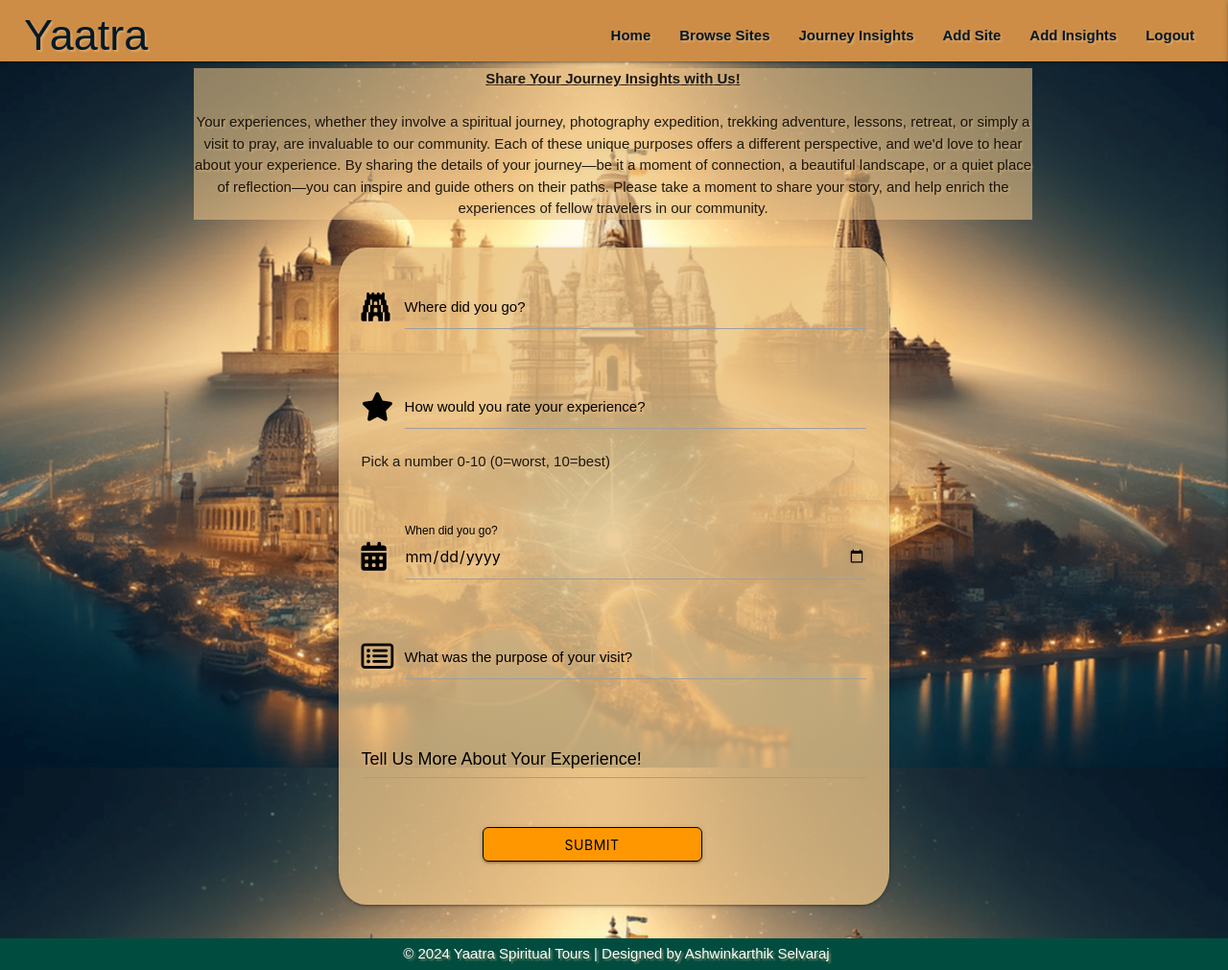
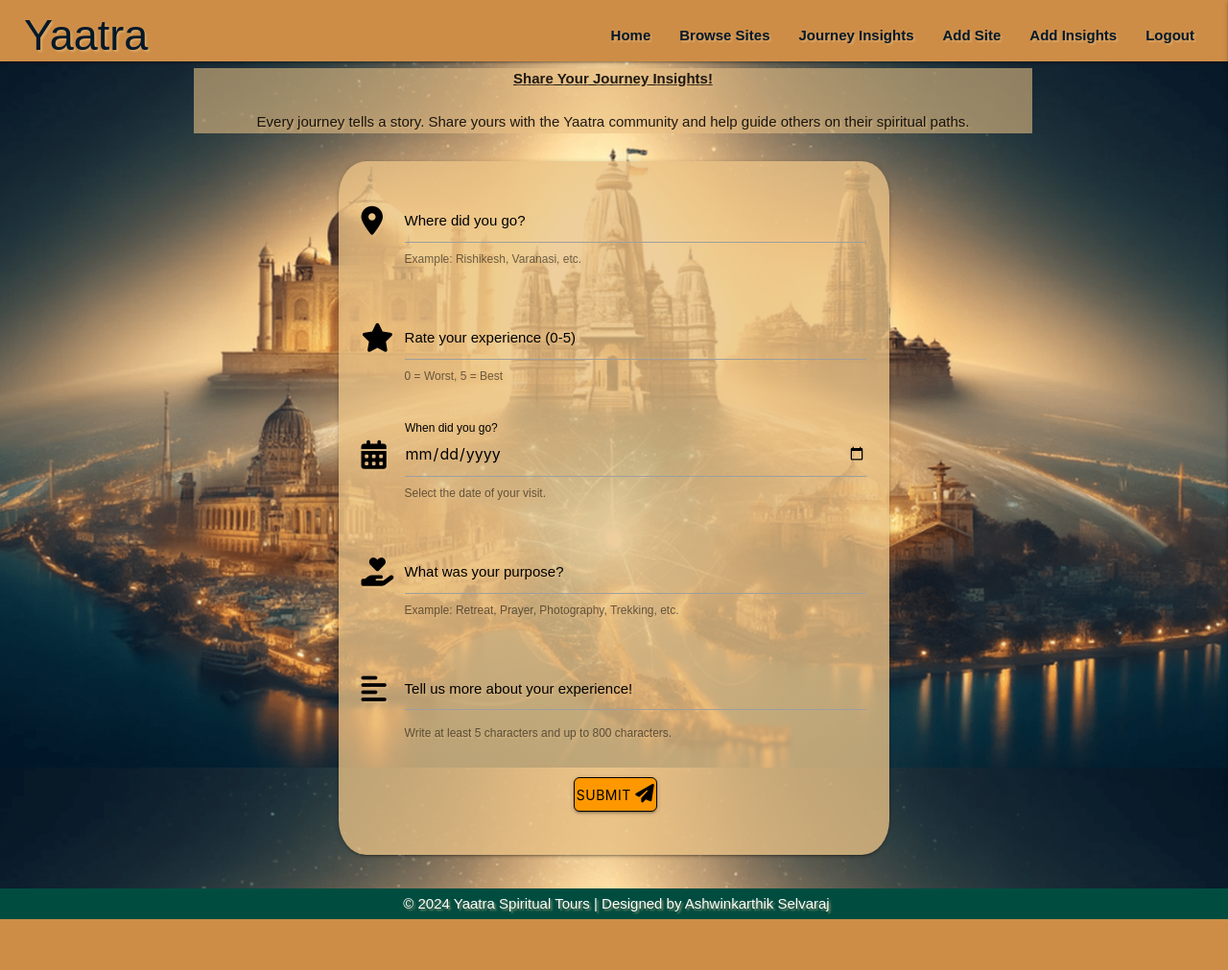
Before and after one commit to ashwinsel/Milestone-Project-3-Yatra, a Flask app: page /add_insights in a window 1280 px wide. Shown: the whole page at 96% size. After the commit the page ends 958 px from the top, so only its background shows below. Run offline with Flask 3, Linux system fonts and the light colour scheme; the visitor is signed in with stand-in values (Sample User, id 1); some libraries are stand-ins or nearby versions; some web fonts are replaced.

Commit message:
Improved Header, Input Fields, and Styling Consistency
### Header
- Simplified the banner text to ensure clarity while maintaining a welcoming tone.

### Input Fields
- Added helper texts () to provide users with better guidance on input expectations.
- Optimized validation patterns to allow for more flexibility while maintaining accuracy.

### Styling
- Aligned button styling with other templates for a unified look and feel.
- Incorporated icons into input fields for improved visual appeal and consistency across the application.

### Consistency
- Standardized the use of helper-text for field descriptions, ensuring uniformity in user guidance.
- Updated field labels to be descriptive yet concise for better user comprehension.

```diff
--- a/templates/add_insights.html
+++ b/templates/add_insights.html
@@ -5,8 +5,8 @@
     <div class="row">
         <div class="col s12">
             <p class="banner center-align">
-                <b style="text-decoration: underline;">Share Your Journey Insights with Us!</b><br>
-                Your experiences, whether they involve a spiritual journey, photography expedition, trekking adventure, lessons, retreat, or simply a visit to pray, are invaluable to our community. Each of these unique purposes offers a different perspective, and we'd love to hear about your experience. By sharing the details of your journey—be it a moment of connection, a beautiful landscape, or a quiet place of reflection—you can inspire and guide others on their paths. Please take a moment to share your story, and help enrich the experiences of fellow travelers in our community.
+                <b style="text-decoration: underline;">Share Your Journey Insights!</b><br>
+                Every journey tells a story. Share yours with the Yaatra community and help guide others on their spiritual paths.
             </p>
         </div>
     </div>
@@ -21,9 +21,12 @@
                 <!-- Where did you go field -->
                 <div class="row">
                     <div class="input-field col s12">
-                        <i class="fas fa-gopuram prefix black-text"></i>
-                        <input id="where" name="where" type="text" minlength="2" maxlength="100" pattern="[^\s][A-Za-z0-9À-ž\s]+" class="validate" required>
+                        <i class="fas fa-map-marker-alt prefix black-text"></i>
+                        <input id="where" name="where" type="text" minlength="2" maxlength="100"
+                               pattern="[A-Za-z0-9À-ž\s]+"
+                               class="validate" required>
                         <label for="where" class="black-text">Where did you go?</label>
+                        <span class="helper-text">Example: Rishikesh, Varanasi, etc.</span>
                     </div>
                 </div>
 
@@ -31,9 +34,10 @@
                 <div class="row">
                     <div class="input-field col s12">
                         <i class="fas fa-star prefix black-text"></i>
-                        <input id="rating" name="rating" type="number" min="0" max="10" step="1" class="validate" required>
-                        <label for="rating" class="black-text">How would you rate your experience?</label>
-                        <p>Pick a number 0-10 (0=worst, 10=best)</p>
+                        <input id="rating" name="rating" type="number" min="0" max="5" step="1"
+                               class="validate" required>
+                        <label for="rating" class="black-text">Rate your experience (0-5)</label>
+                        <span class="helper-text">0 = Worst, 5 = Best</span>
                     </div>
                 </div>
 
@@ -41,32 +45,39 @@
                 <div class="row">
                     <div class="input-field col s12">
                         <i class="fas fa-calendar-alt prefix black-text"></i>
-                        <input id="visit_date" name="visit_date" type="date" value="{{ request.form.get('visit_date') }}" required>
+                        <input id="visit_date" name="visit_date" type="date" value="{{ request.form.get('visit_date') }}"
+                               class="validate" required>
                         <label for="visit_date" class="black-text">When did you go?</label>
+                        <span class="helper-text">Select the date of your visit.</span>
                     </div>
                 </div>
 
                 <!-- Purpose field -->
                 <div class="row">
                     <div class="input-field col s12">
-                        <i class="fa-regular fa-rectangle-list prefix black-text"></i>
-                        <input id="purpose" name="purpose" type="text" pattern="[A-Za-z0-9\s]{2,20}" class="validate" required>
-                        <label for="purpose" class="black-text">What was the purpose of your visit?</label>
+                        <i class="fas fa-hand-holding-heart prefix black-text"></i>
+                        <input id="purpose" name="purpose" type="text" pattern="[A-Za-z0-9\s]{2,20}"
+                               class="validate" required>
+                        <label for="purpose" class="black-text">What was your purpose?</label>
+                        <span class="helper-text">Example: Retreat, Prayer, Photography, Trekking, etc.</span>
                     </div>
                 </div>
 
                 <!-- Description field -->
-                <div class="row center-align">
+                <div class="row">
                     <div class="input-field col s12">
-                        <label for="review_des" class="black-text" style="font-size: 1.2rem;">Tell Us More About Your Experience!</label>
-                        <textarea id="review_des" name="review_des" class="materialize-textarea validate" minlength="5" maxlength="800" required></textarea>
+                        <i class="fas fa-align-left prefix black-text"></i>
+                        <textarea id="review_des" name="review_des" class="materialize-textarea validate"
+                                  minlength="5" maxlength="800" required></textarea>
+                        <label for="review_des" class="black-text">Tell us more about your experience!</label>
+                        <span class="helper-text">Write at least 5 characters and up to 800 characters.</span>
                     </div>
                 </div>
 
                 <!-- Submit Button -->
-                <div class="row">
-                    <button type="submit" class="col s5 offset-s3 btn black-text text-darken-4 orange">
-                        Submit <i class="prefix black-text"></i>
+                <div class="row center-align">
+                    <button type="submit" class="btn black-text text-darken-4 orange">
+                        Submit <i class="fas fa-paper-plane prefix black-text"></i>
                     </button>
                 </div>
             </div>
```
